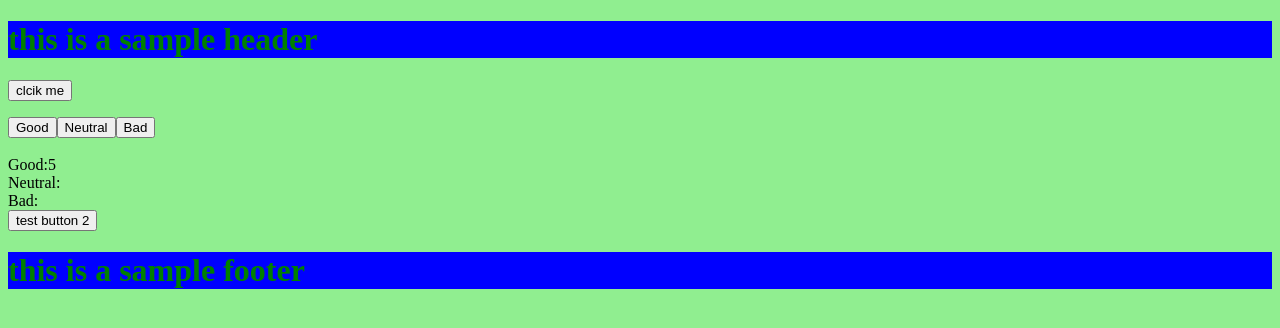
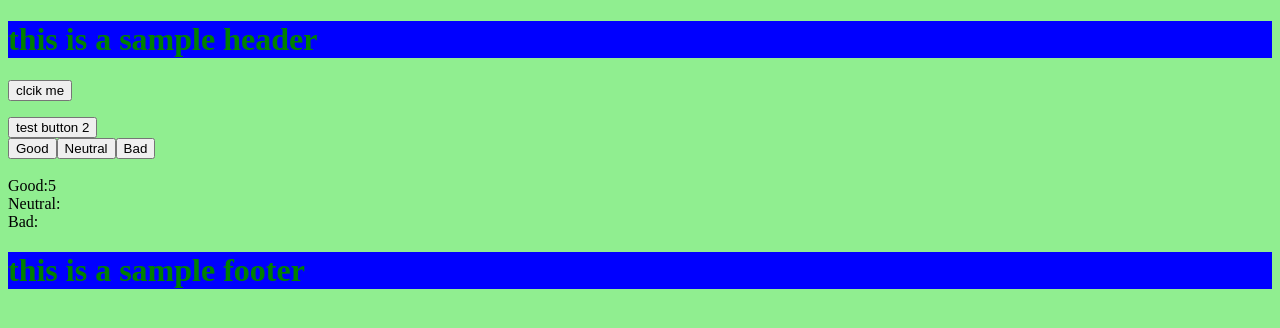
Before and after one commit to rlmgtr/GoIT-ReactJs-Study, a React (Create React App) app in the folder studyreactjs/: page / in a window 1280 px wide. Shown: the top 328 px of the page. Built offline with nearby package versions, Linux system fonts and the light colour scheme.

Commit message:
reposition

```diff
--- a/studyreactjs/src/App.jsx
+++ b/studyreactjs/src/App.jsx
@@ -9,8 +9,8 @@ export const App = () => {
     return (
 <div>
 <Header/>
+<button onClick={testbuttonn}>test button 2</button>
 <Reviews/>
-<button onClick={testbuttonn}>test button 2</button>
 <Footer/>
 </div>
 
```
